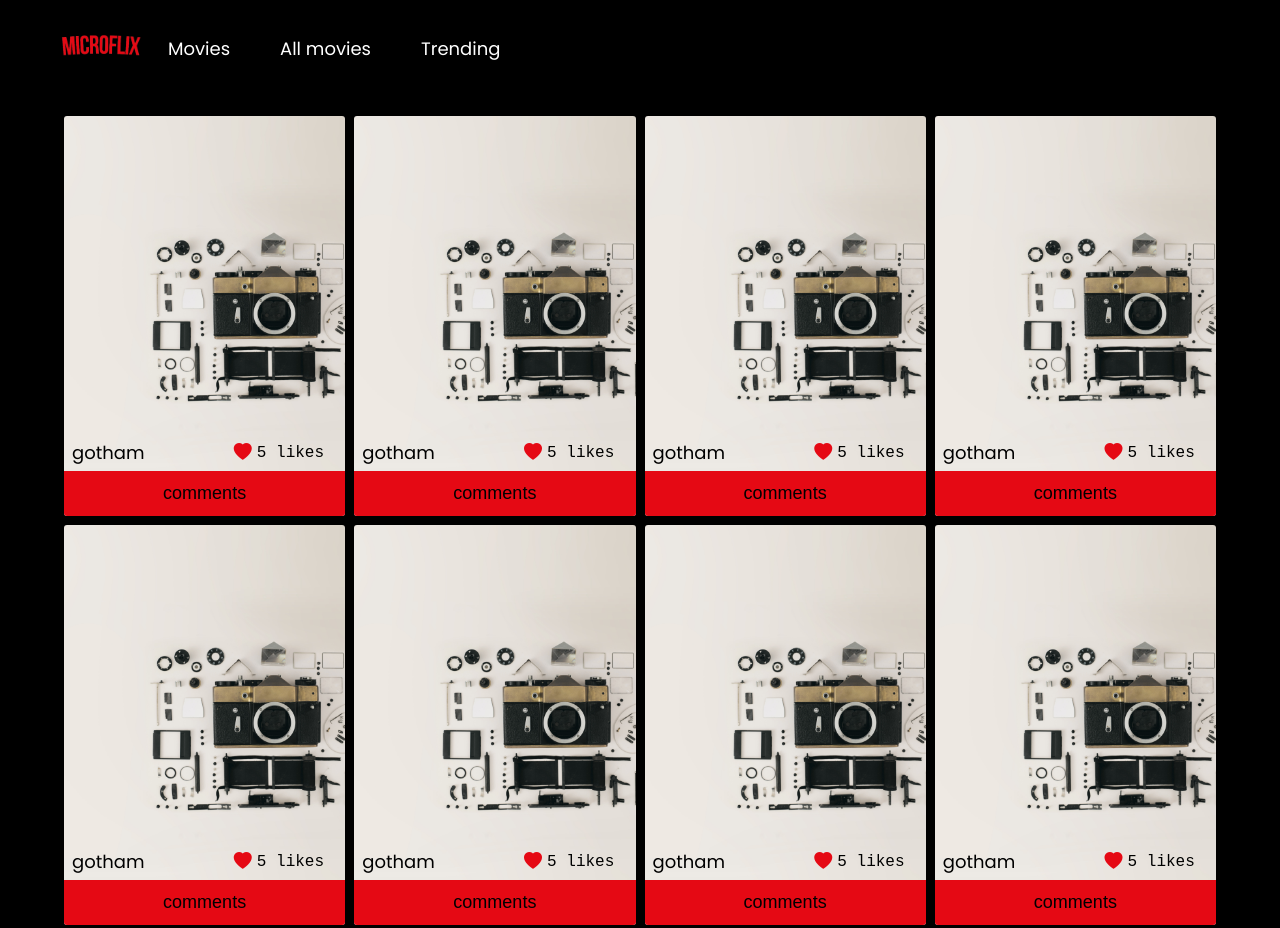
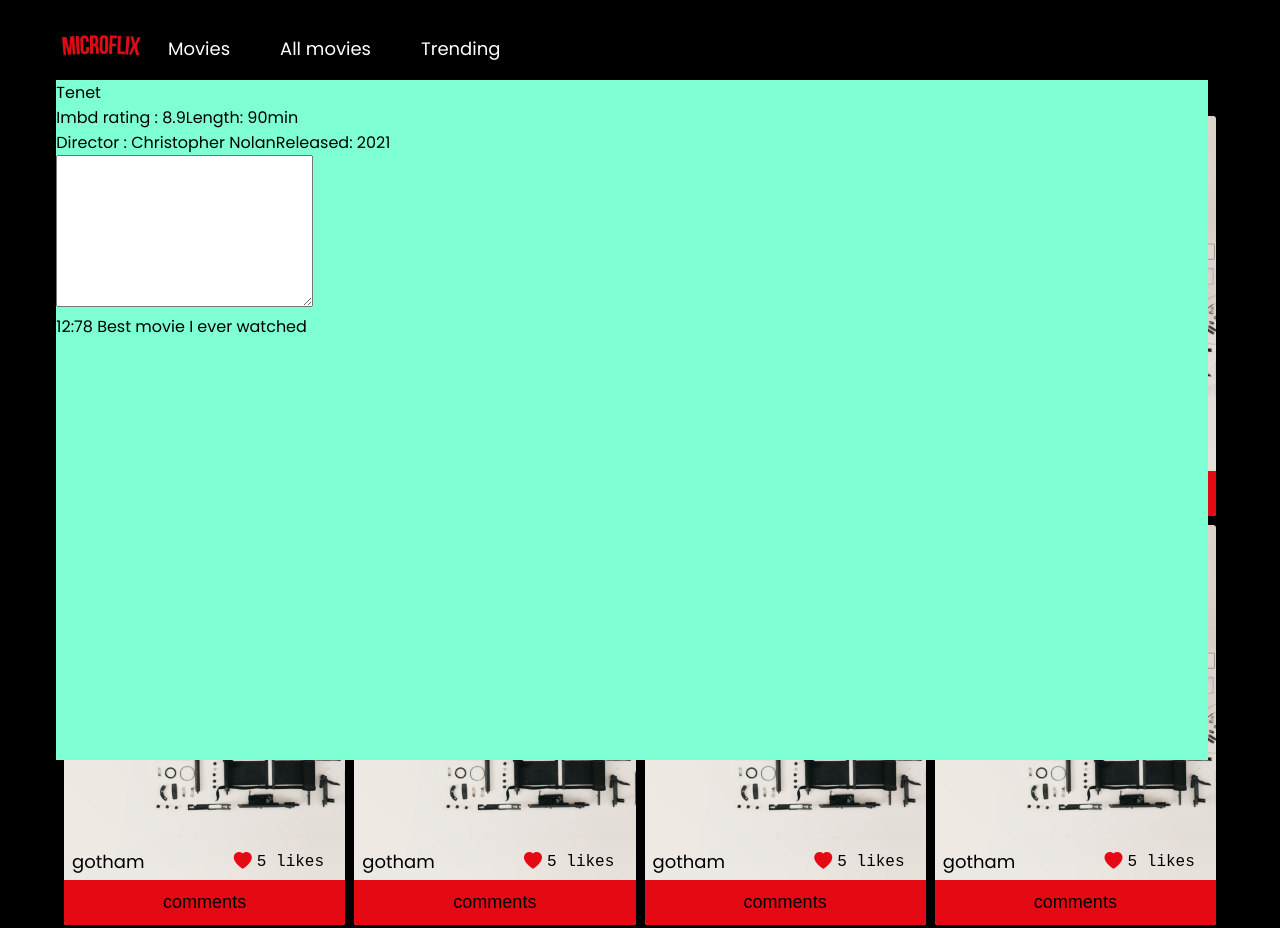
Before and after one commit to businesskaniki/microflix, a website built with webpack: page src/index.html in a window 1280 px wide. Shown: the top 928 px of the page. Built offline with nearby package versions, Linux system fonts and the light colour scheme; a web font is replaced by a local one.

Commit message:
add pop structure

```diff
--- a/src/desktop.css
+++ b/src/desktop.css
@@ -110,4 +110,14 @@
     padding: 2rem;
     border: 3px solid;
    }
+
+   .popup {
+    position: absolute;
+    top: 10%;
+    left: 4.4%;
+    margin: auto;
+    width: 90vw;
+    height: 85vh;
+    background-color: aquamarine;
+   }
 }
--- a/src/index.html
+++ b/src/index.html
@@ -62,8 +62,18 @@
                 <p><span>gotham</span><i class="bi bi-heart-fill"></i><i class = "likes">5 likes</i></p>
                 <button>comments</button>
             </div>
-
-
+        </div>
+        <div class="popup">
+            <div class="movie"></div>
+            <p>Tenet</p>
+            <p><span>Imbd rating : 8.9</span><span>Length: 90min</span></p>
+            <p><span>Director : Christopher Nolan</span><span>Released: 2021</span></p>
+           <form action="#">
+            <textarea name="comments"  class = "add-comment" cols="30" rows="10"></textarea>
+           </form>
+           <ul class="comments">
+            <li>12:78 Best movie I ever watched</li>
+           </ul>
         </div>
     </main>
     <footer>
```
Also changed, not shown: dist/index.html, dist/main.bundle.js.
